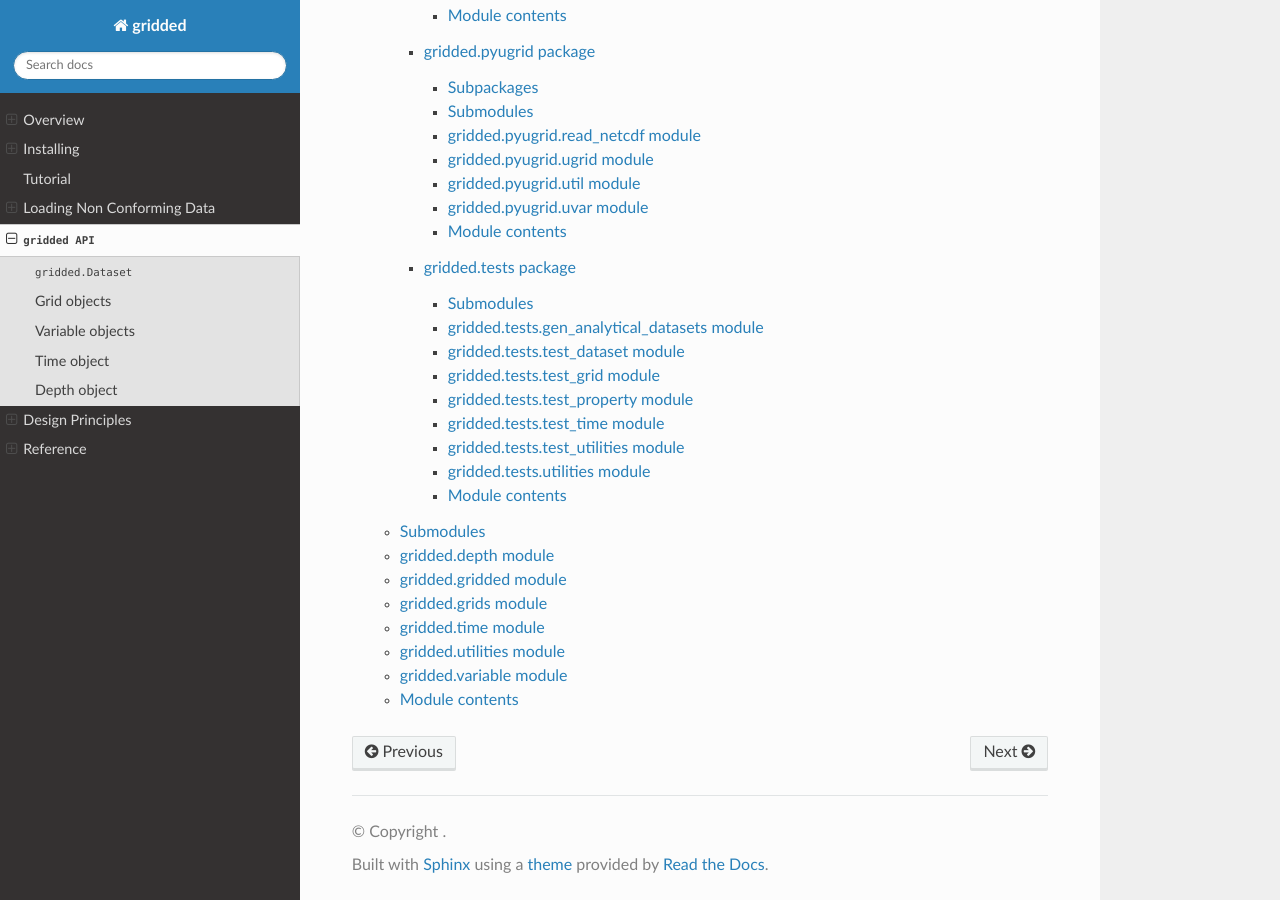
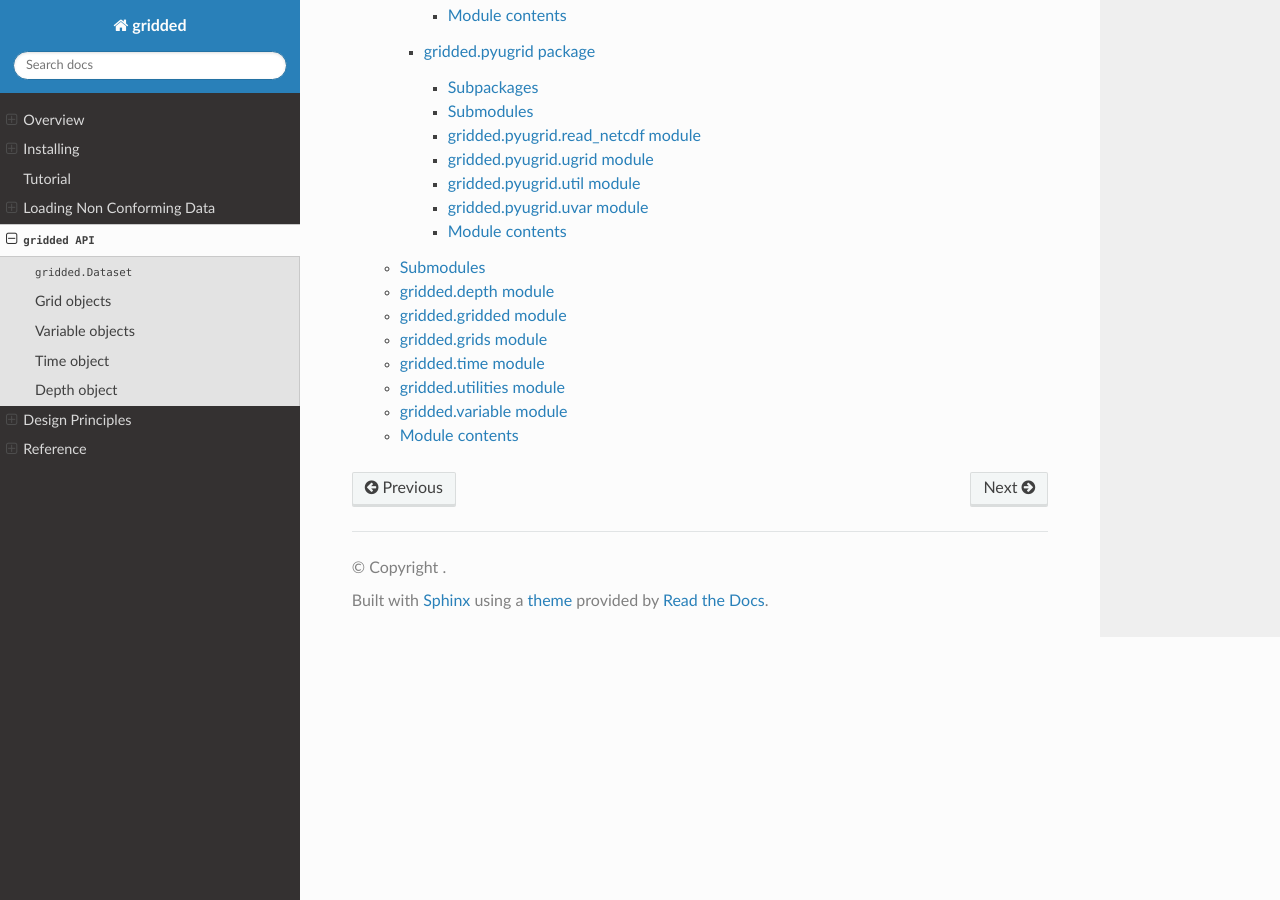
Before and after one commit to NOAA-ORR-ERD/gridded, a Sphinx documentation site: the page built from docs/source/api_reference.rst, in a window 1280 px wide and 900 px high, scrolled down 2900 px. Built offline with Sphinx 7.4.7 and the Read the Docs theme 2.0.0, drawn with Linux system fonts in a browser that asks for light colours.

```diff
--- a/docs/source/gridded.rst
+++ b/docs/source/gridded.rst
@@ -8,7 +8,6 @@
 
     gridded.pysgrid
     gridded.pyugrid
-    gridded.tests
 
 Submodules
 ----------
--- a/docs/source/gridded.tests.rst
+++ /dev/null
@@ -1,70 +0,0 @@
-gridded\.tests package
-======================
-
-Submodules
-----------
-
-gridded\.tests\.gen\_analytical\_datasets module
-------------------------------------------------
-
-.. automodule:: gridded.tests.gen_analytical_datasets
-    :members:
-    :undoc-members:
-    :show-inheritance:
-
-gridded\.tests\.test\_dataset module
-------------------------------------
-
-.. automodule:: gridded.tests.test_dataset
-    :members:
-    :undoc-members:
-    :show-inheritance:
-
-gridded\.tests\.test\_grid module
----------------------------------
-
-.. automodule:: gridded.tests.test_grid
-    :members:
-    :undoc-members:
-    :show-inheritance:
-
-gridded\.tests\.test\_property module
--------------------------------------
-
-.. automodule:: gridded.tests.test_property
-    :members:
-    :undoc-members:
-    :show-inheritance:
-
-gridded\.tests\.test\_time module
----------------------------------
-
-.. automodule:: gridded.tests.test_time
-    :members:
-    :undoc-members:
-    :show-inheritance:
-
-gridded\.tests\.test\_utilities module
---------------------------------------
-
-.. automodule:: gridded.tests.test_utilities
-    :members:
-    :undoc-members:
-    :show-inheritance:
-
-gridded\.tests\.utilities module
---------------------------------
-
-.. automodule:: gridded.tests.utilities
-    :members:
-    :undoc-members:
-    :show-inheritance:
-
-
-Module contents
----------------
-
-.. automodule:: gridded.tests
-    :members:
-    :undoc-members:
-    :show-inheritance:
--- a/docs/source/non_conforming_data.rst
+++ b/docs/source/non_conforming_data.rst
@@ -137,7 +137,7 @@
 
 
 The Grid
-........
+--------
 
 .. code-block:: python
 
--- a/gridded/__init__.py
+++ b/gridded/__init__.py
@@ -5,7 +5,7 @@
                         print_function,
                         unicode_literals)
 
-__version__ = "0.2.5"
+__version__ = "0.2.6"
 
 VALID_SGRID_LOCATIONS = (None, 'center','edge1','edge2','node')
 VALID_UGRID_LOCATIONS = (None, 'node', 'face', 'edge', 'boundary')
```
Also changed, not shown: 5 other files.
